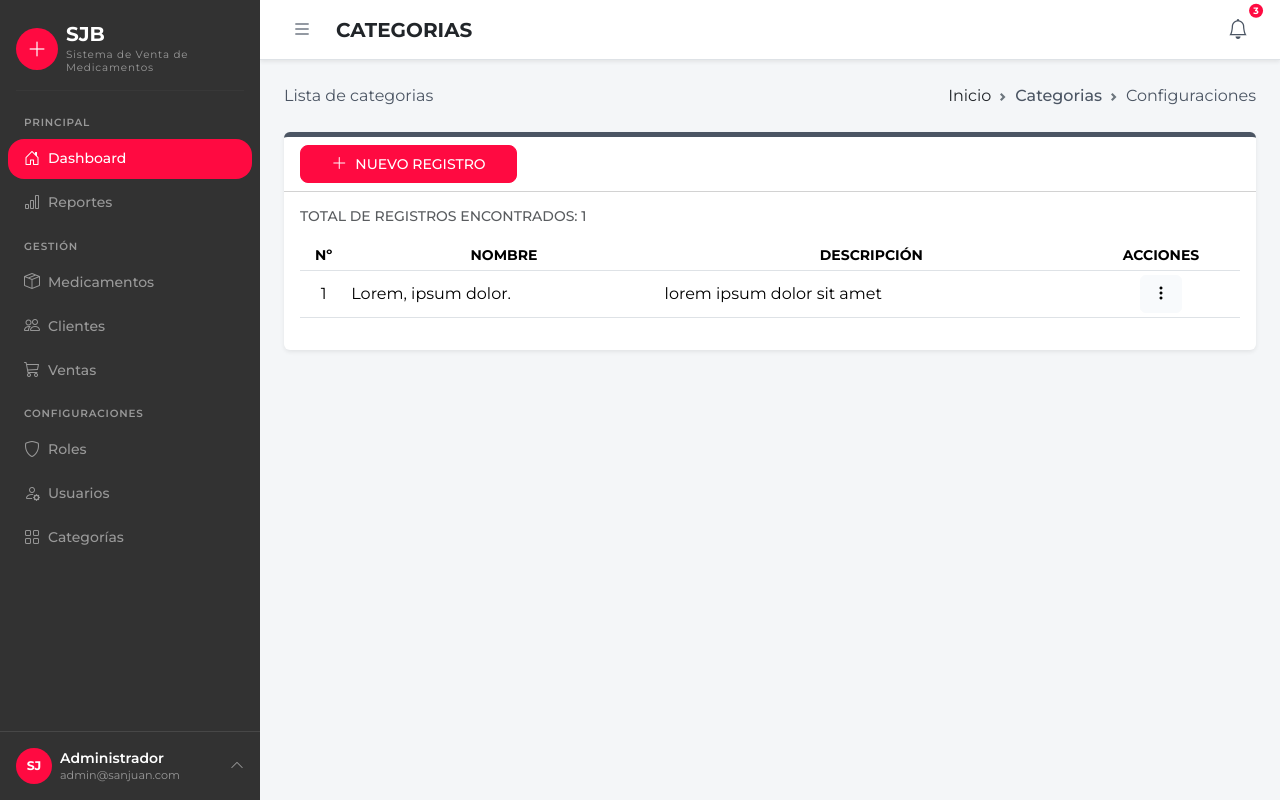
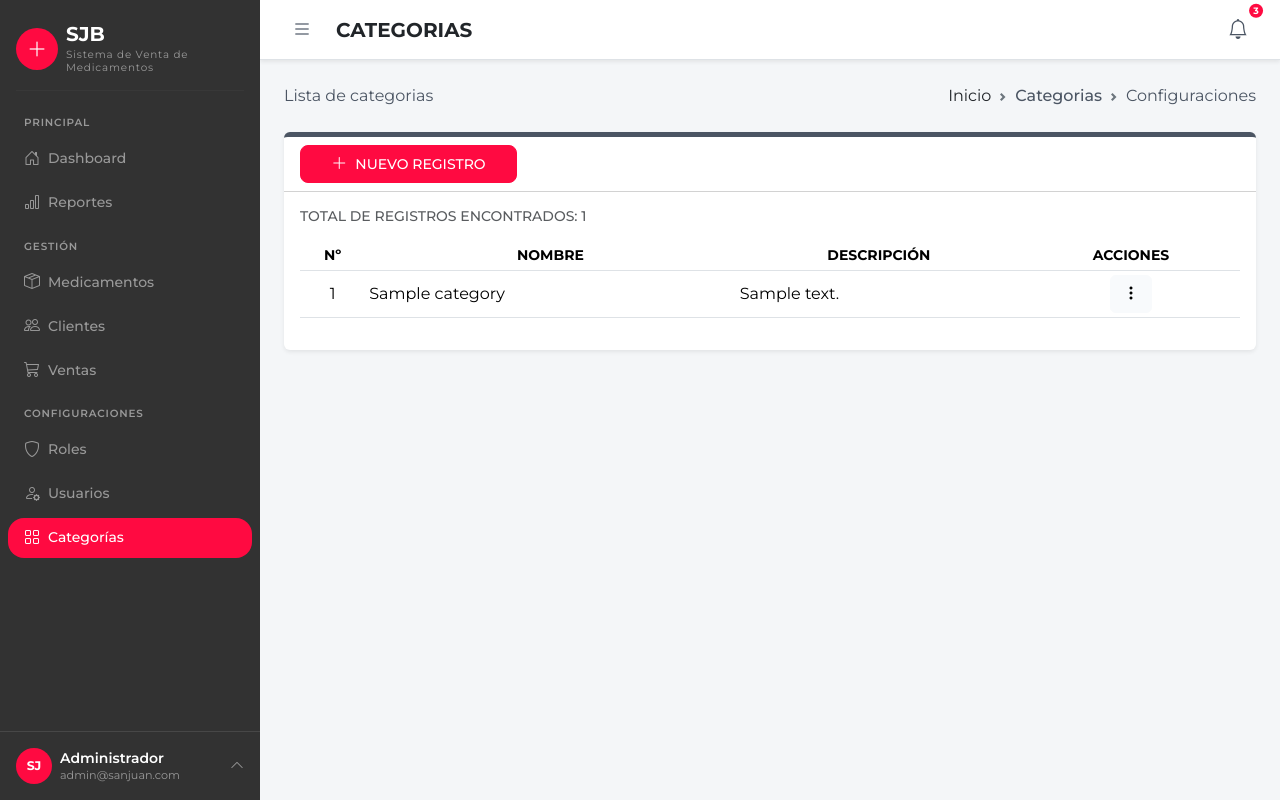
Before and after one commit to joevr111/Farmacia_ing, a Laravel app: page /categories in a window 1280 px wide. Run offline with Laravel 12, Linux system fonts and the light colour scheme; tables that the repository leaves empty hold one stand-in row (values such as "Sample post").

Commit message:
feat:crud

```diff
--- a/sistema/app/Http/Controllers/CategoryController.php
+++ b/sistema/app/Http/Controllers/CategoryController.php
@@ -4,6 +4,7 @@ namespace App\Http\Controllers;
 
 use App\Models\Category;
 use Illuminate\Http\Request;
+use Illuminate\Validation\Rule;
 
 class CategoryController extends Controller
 {
@@ -12,7 +13,8 @@ class CategoryController extends Controller
      */
     public function index()
     {
-        return view('settings.categories.index');
+        $categories = Category::all();
+        return view('settings.categories.index', compact('categories'));
     }
 
     /**
@@ -28,7 +30,12 @@ class CategoryController extends Controller
      */
     public function store(Request $request)
     {
-        //
+        $validated = $request->validate([
+            'name' => 'required|max:50|unique:categories',
+            'description' => 'nullable|max:255',
+        ]);
+        Category::create($validated);
+        return to_route('categories.index')->with('ok', 'Categoria registrada correctamente.');
     }
 
     /**
@@ -44,7 +51,7 @@ class CategoryController extends Controller
      */
     public function edit(Category $category)
     {
-        //
+        return view('settings.categories.edit', compact('category'));
     }
 
     /**
@@ -52,7 +59,18 @@ class CategoryController extends Controller
      */
     public function update(Request $request, Category $category)
     {
-        //
+        $validated = $request->validate([
+            'name' => [
+                'required',
+                'max:50',
+                Rule::unique('categories' , 'name')->ignore($category->id),
+             ],
+            'description' => 'nullable|max:255',
+        ]);
+
+        $category->update($validated);
+
+        return to_route('categoires.index')->with('ok' , 'Categoria actualizada correctamente');
     }
 
     /**
@@ -60,6 +78,7 @@ class CategoryController extends Controller
      */
     public function destroy(Category $category)
     {
-        //
+        $category->delete();
+        return to_route('categories.index')->with('ok' , 'Categoria eliminada correctamente');
     }
 }
--- a/sistema/app/Models/Category.php
+++ b/sistema/app/Models/Category.php
@@ -1,10 +1,15 @@
 <?php
 
 namespace App\Models;
+use Illuminate\Database\Eloquent\Attributes\Fillable;
+use Illuminate\Database\Eloquent\Model;
+use Illuminate\Database\Eloquent\Relations\HasMany;
 
-use Illuminate\Database\Eloquent\Model;
-
+#[fillable(['name', 'description'])]
 class Category extends Model
 {
-    //
+    public function medicines(): HasMany
+    {
+       return $this->hasMany(Medicine::class);
+    }
 }
--- a/sistema/resources/views/partials/sidebar.blade.php
+++ b/sistema/resources/views/partials/sidebar.blade.php
@@ -18,7 +18,7 @@
       <p class="sidebar-section-title text-white-50 text-uppercase fw-semibold px-3 mb-2 mt-2">Principal</p>
       <ul class="nav flex-column gap-1 mb-1">
         <li class="nav-item">
-          <a href="" class="nav-link sidebar-link text-white-50 rounded-4 px-3 py-2 d-flex align-items-center gap-2 active_item" aria-current="">
+          <a href="{{ route('dashboard.index')}}" class="nav-link sidebar-link text-white-50 rounded-4 px-3 py-2 d-flex align-items-center gap-2 {{ request()->is(['/']) ? 'active_item' : null}}" aria-current="{{ request()->is(['/']) ? 'page' : null}}">
             <i class="bi bi-house-door fs-6"></i><span class="small fw-medium">Dashboard</span>
           </a>
         </li>
@@ -61,7 +61,7 @@
           </a>
         </li>
         <li class="nav-item">
-          <a href="" class="nav-link sidebar-link text-white-50 rounded-4 px-3 py-2 d-flex align-items-center gap-2" aria-current="">
+          <a href="{{ route('categories.index')}}" class="nav-link sidebar-link text-white-50 rounded-4 px-3 py-2 d-flex align-items-center gap-2 {{ request()->is(['categories*']) ? 'active_item' : null}}" aria-current="{{ request()->is(['categories*']) ? 'active_item' : null}}">
             <i class="bi bi-grid fs-6"></i><span class="small fw-medium">Categorías</span>
           </a>
         </li>
--- a/sistema/resources/views/settings/categories/index.blade.php
+++ b/sistema/resources/views/settings/categories/index.blade.php
@@ -21,7 +21,7 @@
                     </div>
                 </div>
                 <div class="card-body">
-                    <h6 class="text-uppercase small text-muted mb-3">Total de registros encontrados: 1</h6>
+                    <h6 class="text-uppercase small text-muted mb-3">Total de registros encontrados: {{ $categories->count() }}</h6>
                     <table id="display" class="table table-sm table-hover w-100 bg-white">
                         <thead>
                             <tr>
@@ -32,24 +32,36 @@
                             </tr>
                         </thead>
                         <tbody>
-                            <tr>
-                                <td class="text-center align-middle">1</td>
-                                <td class="text-start align-middle">Lorem, ipsum dolor.</td>
-                                <td class="text-start align-middle">lorem ipsum dolor sit amet</td>
+                            @php
+                                $contador = 1;
+                            @endphp
+                            @foreach($categories as $category)
+                                <tr>
+                                <td class="text-center align-middle">{{ $contador }}</td>
+                                <td class="text-start align-middle">{{ $category->name }}</td>
+                                <td class="text-start align-middle">{{ $category->description }}</td>
                                 <td class="text-center align-middle">
                                     <div class="dropdown">
                                         <button class="btn btn-light" type="button" data-bs-toggle="dropdown" aria-expanded="false">
                                             <i class="bi bi-three-dots-vertical"></i>
                                         </button>
                                         <ul class="dropdown-menu dropdown-menu-end">
-                                            <li><a class="dropdown-item" href="">Editar</a></li>
+                                            <li><a class="dropdown-item" href="{{ route('categories.edit', $category->id)}}">Editar</a></li>
                                             <li>
+                                                <form action="{{ route('categories.destroy', $category->id) }}" method="POST" onsubmit="return confirm('¿Estas seguro de eliminar este registro?');">
+                                                @csrf
+                                                @method('DELETE')
                                                 <button type="submit" class="dropdown-item">Eliminar</button>
+                                                </form>
                                             </li>
                                         </ul>
                                     </div>
                                 </td>
                             </tr>
+                            @php
+                                $contador++;
+                            @endphp
+                            @endforeach
                         </tbody>
                     </table>
                 </div>
--- a/sistema/routes/web.php
+++ b/sistema/routes/web.php
@@ -1,10 +1,12 @@
 <?php
 
 use App\Http\Controllers\CategoryController;
+use App\Http\Controllers\DashboardController;
 use Illuminate\Support\Facades\Route;
 
-Route::get('/', function () {
-    return view('template/administrador');
-});
+//Route::get('/', function () {
+  //  return view('template/administrador');
+//});
+Route::get('/', [DashboardController::class, 'index'])->name('dashboard.index');
 
 Route::resource('categories', CategoryController::class)->except('show');
```
Also changed, not shown: sistema/app/Http/Controllers/DashboardController.php (added, +13 -0 lines), sistema/resources/views/principal/dashboard/index.blade.php (added, +14 -0 lines), sistema/resources/views/settings/categories/_form.blade.php (+9 -3 lines), sistema/resources/views/settings/categories/edit.blade.php (+23 -0 lines), sistema/database/migrations/2026_11_04_201308_create_categories_table.php.
